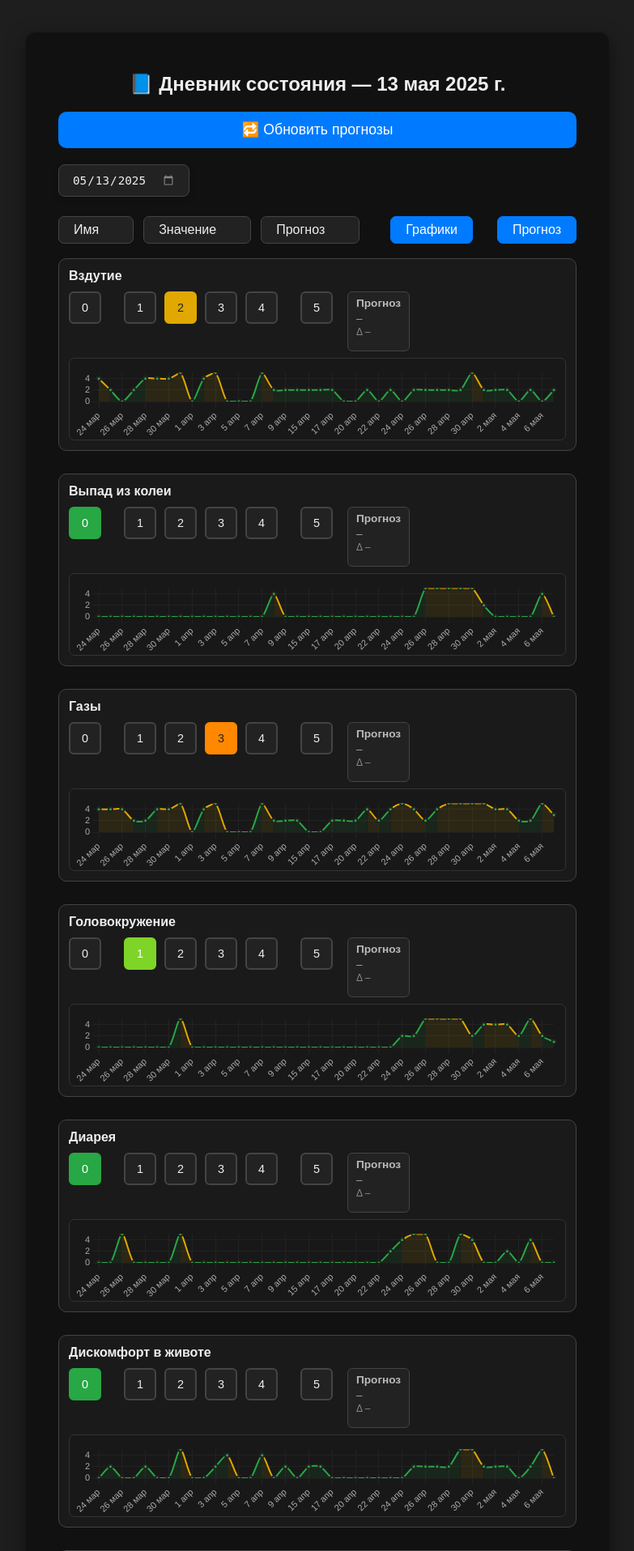
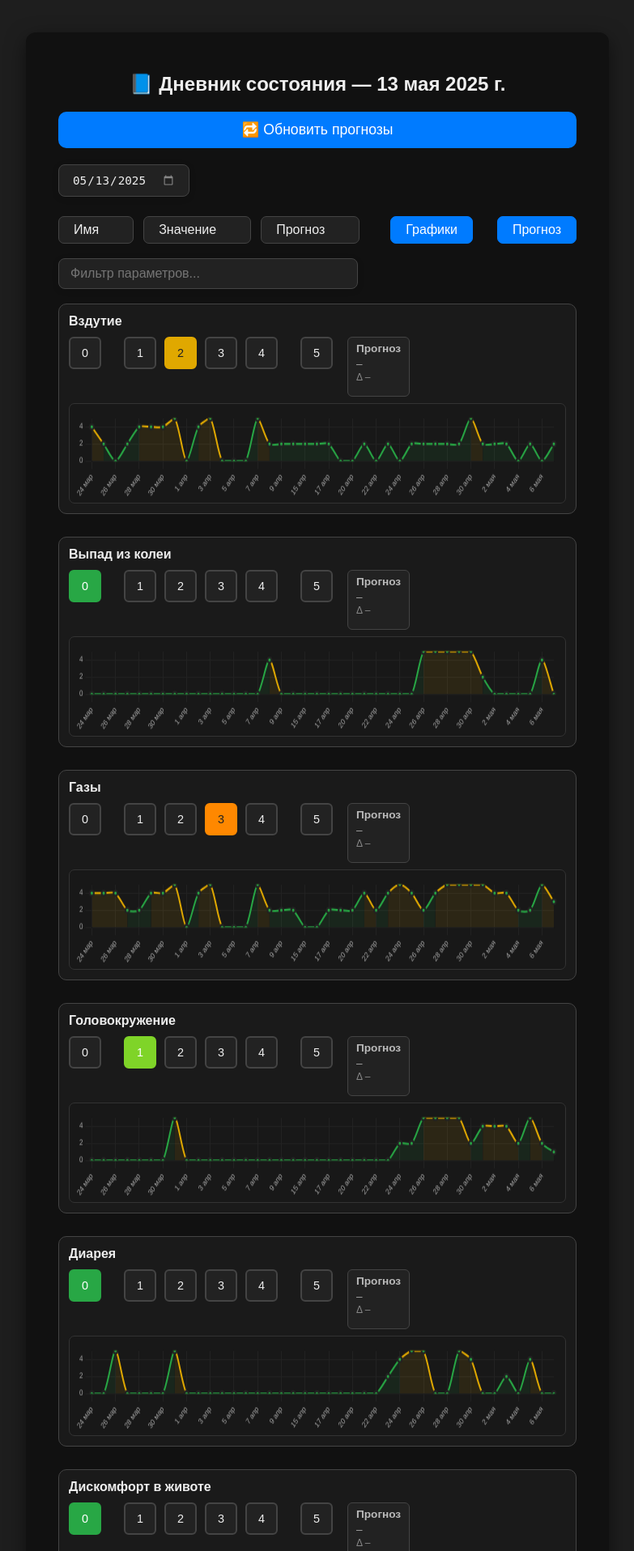
Before and after one commit to Skreaper777/diary_analytic, a Django app: page /add/ in a window 1280 px wide. Shown: the top 1916 px of the page at 81% size, without its empty margins (248-1031 px from the left). Run offline with Django 5.2, Linux system fonts and the light colour scheme; data comes from the database, SQL or seed files in the repository; data that the repository does not hold is empty.

Commit message:
v 1.3.3 stable Текстовый фильтр по полям

```diff
--- a/diary_analytic/static/js/diary.js
+++ b/diary_analytic/static/js/diary.js
@@ -154,6 +154,8 @@ document.addEventListener("DOMContentLoaded", async function () {
 
   setupPredictionsToggleBtn();
   setPredictionsVisible(loadPredictionsVisibleState());
+
+  setupParamFilterInput();
 });
 
 // 🔐 Получение CSRF-токена из cookie
@@ -323,12 +325,12 @@ async function loadParameterHistory(paramKey, dateStr) {
         },
         scales: {
           x: {
-            ticks: { color: '#aaa', font: { size: 11 } },
+            ticks: { color: '#aaa', font: { size: 8 } },
             grid: { color: '#222' }
           },
           y: {
             min: 0, max: 5,
-            ticks: { color: '#aaa', font: { size: 11 }, stepSize: 1 },
+            ticks: { color: '#aaa', font: { size: 8 }, stepSize: 1 },
             grid: { color: '#222' }
           }
         }
@@ -405,3 +407,37 @@ function setupPredictionsToggleBtn() {
     savePredictionsVisibleState(nowVisible);
   });
 }
+
+// --- Фильтрация параметров по тексту ---
+function filterParameterBlocks(filter) {
+  const blocks = document.querySelectorAll('.parameter-block');
+  if (!filter || !filter.trim()) {
+    blocks.forEach(b => b.style.display = '');
+    return;
+  }
+  const terms = filter.toLowerCase().split(/\s+/).filter(Boolean);
+  blocks.forEach(block => {
+    const title = block.querySelector('.param-title').textContent.toLowerCase();
+    const match = terms.some(term => title.includes(term));
+    block.style.display = match ? '' : 'none';
+  });
+}
+
+function saveParamFilterState(val) {
+  localStorage.setItem('diary_param_filter', val);
+}
+
+function loadParamFilterState() {
+  return localStorage.getItem('diary_param_filter') || '';
+}
+
+function setupParamFilterInput() {
+  const input = document.getElementById('param-filter-input');
+  if (!input) return;
+  input.value = loadParamFilterState();
+  filterParameterBlocks(input.value);
+  input.addEventListener('input', function() {
+    filterParameterBlocks(this.value);
+    saveParamFilterState(this.value);
+  });
+}
--- a/diary_analytic/templates/diary_analytic/add_entry.html
+++ b/diary_analytic/templates/diary_analytic/add_entry.html
@@ -278,7 +278,7 @@
     }
     .history-chart-block canvas {
       width: 100% !important;
-      height: 90px !important;
+      height: 112px !important;
       display: block;
     }
 
@@ -301,6 +301,29 @@
 
     .charts-toggle-btn#predictions-toggle-btn {
       margin-left: 8px;
+    }
+
+    .filter-row {
+      margin-bottom: 18px;
+      display: flex;
+      justify-content: flex-start;
+    }
+    #param-filter-input {
+      width: 100%;
+      max-width: 340px;
+      background: #222;
+      color: #eee;
+      border: 1.5px solid #444;
+      border-radius: 8px;
+      padding: 9px 14px;
+      font-size: 1em;
+      outline: none;
+      transition: border 0.2s, box-shadow 0.2s;
+      box-shadow: 0 2px 8px rgba(0,0,0,0.10);
+    }
+    #param-filter-input:focus {
+      border-color: #007bff;
+      box-shadow: 0 0 0 2px #007bff33;
     }
   </style>
 </head>
@@ -328,6 +351,10 @@
       </div>
       <button type="button" class="charts-toggle-btn" id="charts-toggle-btn">Графики</button>
       <button type="button" class="charts-toggle-btn" id="predictions-toggle-btn">Прогноз</button>
+    </div>
+
+    <div class="filter-row">
+      <input id="param-filter-input" type="text" placeholder="Фильтр параметров..." autocomplete="off" />
     </div>
 
     {% for param in parameters %}
```
